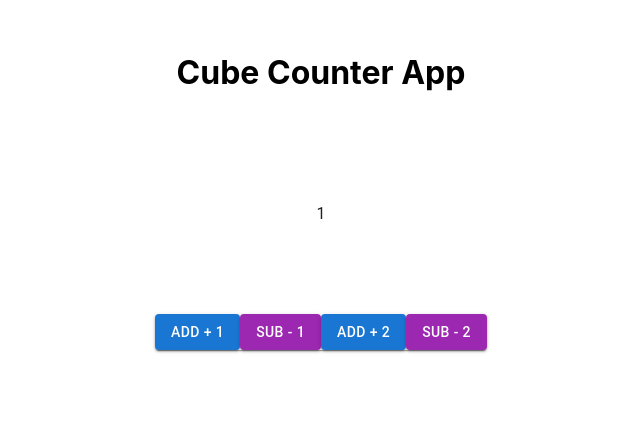
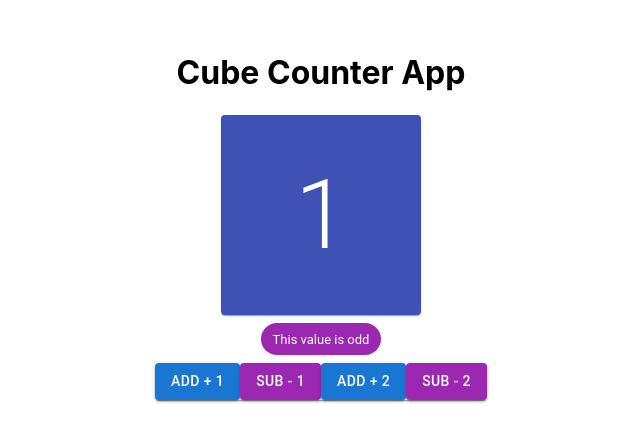
Before and after one commit to Ayuinfra/Rendering-Page, a React (Create React App) app: page / in a window 1280 px wide. Both pictures are taken after a click on the button "ADD + 1". Shown: the top 442 px of the page, without its empty margins (319-959 px from the left). Built offline with nearby package versions, Linux system fonts and the light colour scheme.

Commit message:
Odd Even Added

```diff
--- a/src/components/counter/Counter.js
+++ b/src/components/counter/Counter.js
@@ -1,11 +1,8 @@
 import React from 'react';
 import { useDispatch } from 'react-redux';
 import { Button, Paper } from '@mui/material';
-import { makeStyles } from '@material-ui/core';
+
 import { decrement, decrementByTwo, increment, incrementByTwo } from '../../store/reducers/Reducers';
-
-
-
 
 
 const Counter = () => {
--- a/src/components/cube/Cube.js
+++ b/src/components/cube/Cube.js
@@ -1,31 +1,57 @@
 import React from 'react';
+import { Paper, Typography, Chip } from '@mui/material';
+import { Container } from '@mui/system';
 import { useSelector } from 'react-redux';
-import { Paper, Typography } from '@mui/material';
-import { makeStyles } from '@material-ui/core';
 
-const useStyles = makeStyles((theme) => ({
-  cube: {
-    width: 200,
-    height: 200,
-    display: 'flex',
-    justifyContent: 'center',
-    alignItems: 'center',
-    background: 'grey',
-    color: 'black',
-    fontSize: 48,
-    fontWeight: 'bold',
-  },
-}));
+const isPrime = (num) => {
+if (num <= 1) return false;
+if (num <= 3) return true;
+if (num % 2 === 0 || num % 3 === 0) return false;
+
+let i = 5;
+while (i * i <= num) {
+if (num % i === 0 || num % (i + 2) === 0) return false;
+i += 6;
+}
+return true;
+};
 
 const Cube = () => {
-  const classes = useStyles();
-  const count = useSelector((state) => state.count);
+const count = useSelector((state) => state.count);
+const isOdd = count % 2 !== 0;
+const isEven = count % 2 === 0;
+const isPrimeNumber = isPrime(count);
 
-  return (
-    <Paper className={classes.cube} component={Typography} variant="h1">
-      {count}
-    </Paper>
-  );
+return (
+<>
+<Container maxWidth="md" sx={{ marginTop: "0.1rem", display: "flex", flexDirection: "column", alignItems: "center" }}>
+<Paper
+style={{
+width: 200,
+height: 200,
+display: 'flex',
+justifyContent: 'center',
+alignItems: 'center',
+background: '#3f51b5',
+color: '#fff',
+fontSize: 20,
+fontWeight: 'bold',
+}}
+>
+<Typography variant="h1">{count}</Typography>
+</Paper>
+</Container>
+{count !== 0 && (
+<>
+{isEven && <Chip label="This value is even" color="primary" style={{ margin: '0.5rem' }} />}
+{isOdd && <Chip label="This value is odd" color="secondary" style={{ margin: '0.5rem' }} />}
+{isPrimeNumber && (
+<Chip label="This value is prime" color="success" style={{ margin: '0.5rem' }} />
+)}
+</>
+)}
+</>
+);
 };
 
 export default Cube;
```
